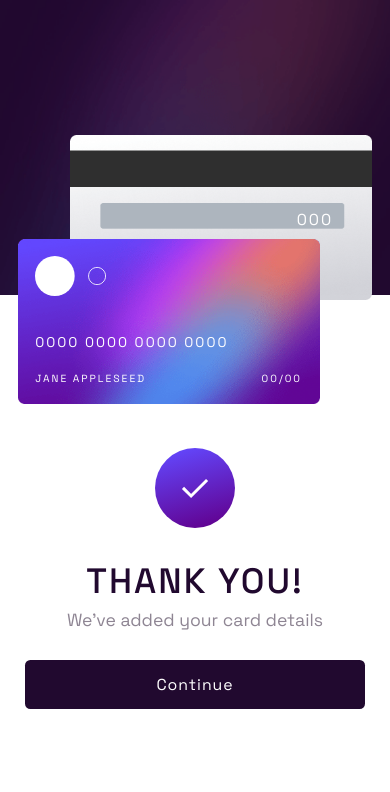
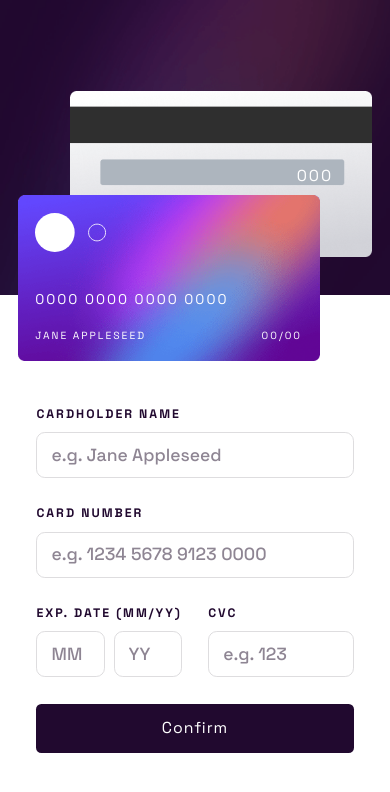
Before and after one commit to OmPreetham/interactive-card-details-form, a React (Vite) app: page / in a window 390 px wide. Shown: the top 792 px of the page. Built offline with nearby package versions, Linux system fonts and the light colour scheme.

Commit message:
implenented responsive layouts and thank-you wrapper

```diff
--- a/src/App.jsx
+++ b/src/App.jsx
@@ -6,8 +6,8 @@ const App = () => {
   return (
     <main className="wrapper">
       <Illustration />
-      {/* <Form /> */}
-      <ThankYou />
+      <Form />
+      {/* <ThankYou /> */}
     </main>
   )
 }
```
